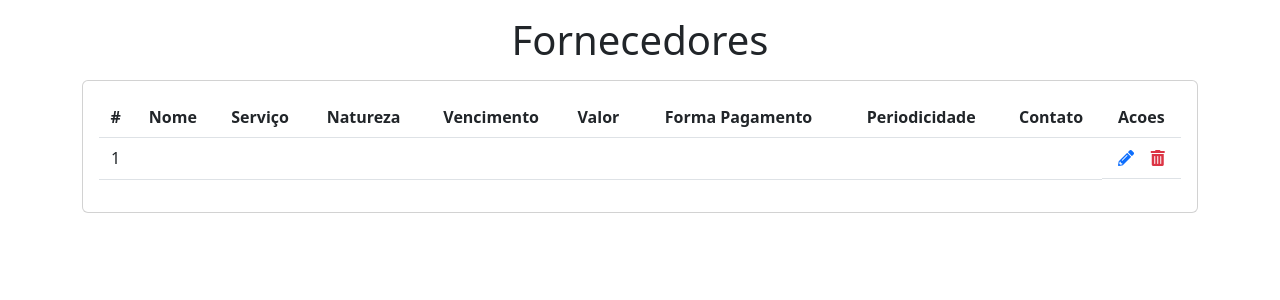
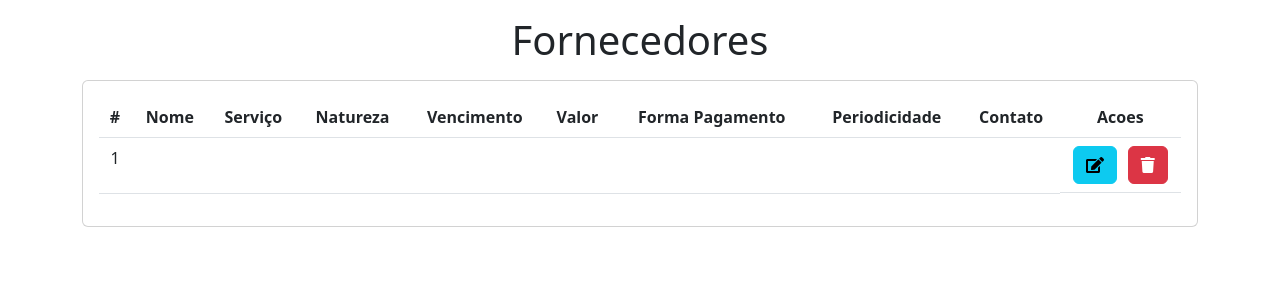
Before and after one commit to breno-alv/Agenda-Fornecedor, a PHP site: page /index.php in a window 1280 px wide. Shown: the part 66-366 px from the top of the page. Run offline with PHP 8.4, Linux system fonts and the light colour scheme; tables that the repository leaves empty or names only in its code hold one stand-in row (values such as "Sample post"); data that the repository does not hold is empty; some libraries are stand-ins or nearby versions.

Commit message:
Adicionando botões

```diff
--- a/index.php
+++ b/index.php
@@ -67,9 +67,9 @@ include_once("templates/header.php");
                                 <td>
                                     <center><?= $a['contato'];?></center>
                                 </td>
-                                <td class="actions d-flex justify-content-around">
-                                    <center><a href="#"><i class="fas fa-pencil-alt text-primary"></i></a></center>
-                                    <center><a href="#"><i class="fas fa-trash-alt text-danger"></i></a></center>
+                                <td class="actions d-flex justify-content-around" >
+                                    <center><button title="Editar" type="button" class="btn btn-info" data-toggle="modal" data-target="#Editar<?= $l['ID']; ?>"><i class="fa fa-edit "></i></button></center>
+                                    <center><button title="Deletar" type="button" class="btn btn-danger" data-toggle="modal" data-target="#Excluir<?= $l['ID']; ?>"><i class="fa fa-trash "></i></button></center>
                                 </td>
                             </tr>
                         <?php } ?>
```
